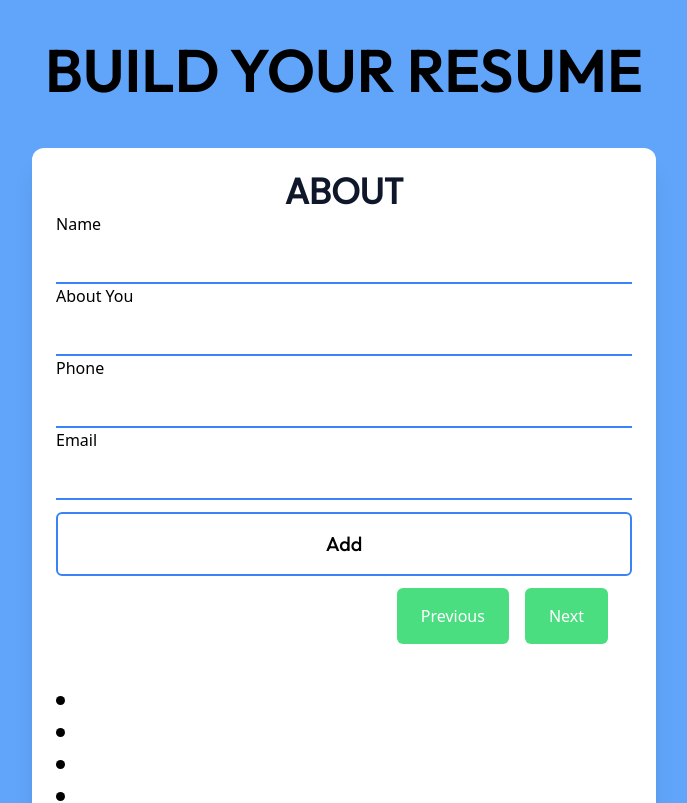
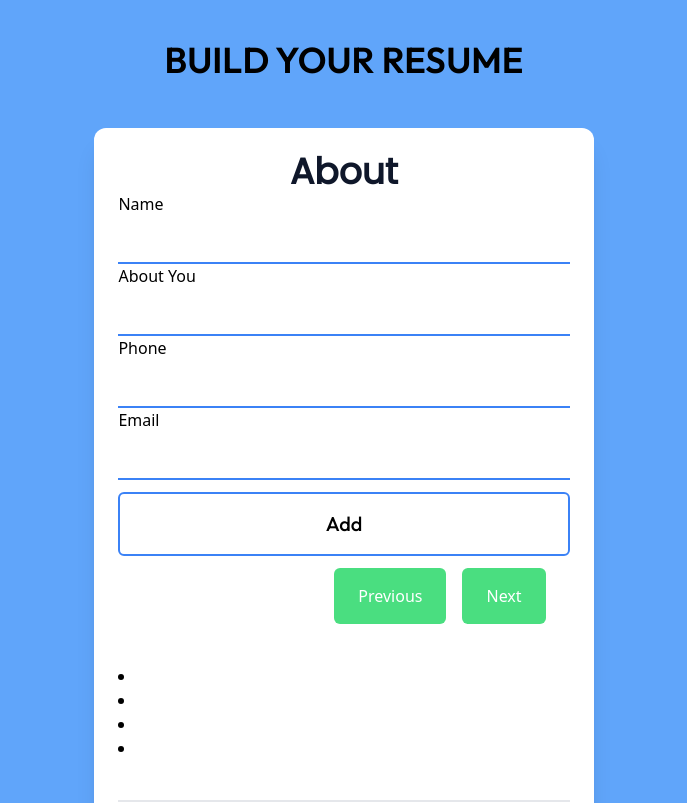
Before and after one commit to scKamannavar/Assignments, a React (Vite) app in the folder React/ResumeBuilder/client/: page / in a window 1280 px wide. Shown: the top 803 px of the page, without its empty margins (296-983 px from the left). Built offline with nearby package versions, Linux system fonts and the light colour scheme.

Commit message:
reactquill and some sizing

```diff
--- a/React/ResumeBuilder/client/package.json
+++ b/React/ResumeBuilder/client/package.json
@@ -10,8 +10,10 @@
     "preview": "vite preview"
   },
   "dependencies": {
+    "framer-motion": "^10.16.4",
     "react": "^18.2.0",
     "react-dom": "^18.2.0",
+    "react-quill": "^2.0.0",
     "uuid": "^9.0.0"
   },
   "devDependencies": {
--- a/React/ResumeBuilder/client/src/App.jsx
+++ b/React/ResumeBuilder/client/src/App.jsx
@@ -128,7 +128,7 @@ const template = {
       setResumeinfo({...resumeinfo,hobbies :updatedArray})
     }
   return (
-    <>
+    <div className=''>
       <Form
         addSkill = {addSkill}
         addEdu = {addEdu}
@@ -167,10 +167,10 @@ const template = {
                 Design 1
           </div> */}
           <div className={`flex justify-center items-center w-48 h-48 bg-blue-100 rounded-md shadow-xl hover:bg-blue-400 mr-10 ${printDesign === 2 ? 'border border-blue-600 bg-blue-400':''} `} onClick={()=>setPrintdesign(2)}>
-              Design 2
+            Design 1
           </div>
           <div className={`flex justify-center items-center w-48 h-48 bg-blue-100 rounded-md shadow-xl hover:bg-blue-400 ${printDesign === 3 ? 'border border-blue-600 bg-blue-400':''} `} onClick={()=>setPrintdesign(3)}>
-              Design 3
+              Design 2
           </div>
         </div>
         <div className='flex justify-center p-4 print:hidden'>
@@ -179,7 +179,7 @@ const template = {
       </div>
 
 
-    </>
+    </div>
   )
 }
 
--- a/React/ResumeBuilder/client/src/components/About.jsx
+++ b/React/ResumeBuilder/client/src/components/About.jsx
@@ -3,11 +3,11 @@ import React from 'react'
 const About = ({abtData}) => {
   return (
     <div>
-       <div className={` border-b-2 py-10 flex text-2xl`}>
+       <div className={` border-b-2 py-10 flex text-md`}>
       {/* <div className={`flex-2 text-2xl w-[30%] pl-10`}>
         <h1>About</h1>
       </div> */}
-      <div className='flex-1 text-2xl'>
+      <div className='flex-1 '>
           {
             // skillData.map((skill, index)=>
             <div>
--- a/React/ResumeBuilder/client/src/components/Skills.jsx
+++ b/React/ResumeBuilder/client/src/components/Skills.jsx
@@ -9,14 +9,14 @@ const Skills = ({skillData, deleteSkill}) => {
   }
   console.log('inside skill component',skillData)  // check
   return (
-    <div className={`${skillData.length ? '': 'hidden'} border-b-2 py-10 flex text-2xl`}>
+    <div className={`${skillData.length ? '': 'hidden'} border-b-2 py-10 flex text-md`}>
       {/* <div className={`flex-2 text-2xl w-[30%] pl-10`}>
         <h1>Skills</h1>
       </div> */}
-      <div className='flex-1 text-2xl'>
+      <div className='flex-1 '>
           {
             skillData.map((skill, index)=>
-            <div key={index} className='list-disc'>{skill} <span onClick={()=>handleDelete(index)}>Delete</span> </div>
+            <div key={index} className='list-disc p-4 bg-slate-300 rounded-lg mb-2'>{skill} <span onClick={()=>handleDelete(index)}>🚫</span> </div>
             )
           }
       </div>
--- a/React/ResumeBuilder/client/src/components/design1.jsx
+++ b/React/ResumeBuilder/client/src/components/design1.jsx
@@ -2,7 +2,7 @@ import React from 'react'
 
 const design1 = ({resumeinfo}) => {
   return (
-    <div className='flex flex-col justify-start font-serif'>
+    <div className={`flex flex-col justify-start font-serif `}>
       <div className='flex-1 border-slate-600 border-b'>
         <h1 className='text-4xl'>{resumeinfo.about.name}</h1>
       </div>
@@ -26,7 +26,8 @@ const design1 = ({resumeinfo}) => {
                                 <h1 className='flex-1 font-semibold'>{exp.company} </h1>
                                 <h1 className='flex-1 font-semibold'>{exp.year}</h1>
                             </div>
-                                <p>{exp.description}</p>
+                                {/* <p >{exp.description}</p> */}
+                                <p className='ql-editor pl-0 [&>ul]:pl-0' dangerouslySetInnerHTML={{ __html: exp.description}} ></p>
                         </div>
             }
             )}
--- a/React/ResumeBuilder/client/src/components/design2.jsx
+++ b/React/ResumeBuilder/client/src/components/design2.jsx
@@ -80,7 +80,8 @@ const design2 = ({resumeinfo}) => {
                             <h1 className='flex-1 font-semibold'>{exp.year}</h1>
                         </div>
                     </div>
-                    <p>{exp.description}</p>
+                    {/* <p>{exp.description}</p> */}
+                    <p className='ql-editor pl-0 [&>ul]:pl-0' dangerouslySetInnerHTML={{ __html: exp.description}} ></p>
                 </div>
                 )}
             </div>
--- a/React/ResumeBuilder/client/src/components/form.jsx
+++ b/React/ResumeBuilder/client/src/components/form.jsx
@@ -5,6 +5,9 @@ import Skills from './Skills'
 import Hobbies from './hobbies'
 import About from './About'
 import { v4 as uuidv4 } from 'uuid';
+import { AnimatePresence, motion, spring } from "framer-motion"
+import ReactQuill from 'react-quill';
+import 'react-quill/dist/quill.snow.css';
 
 const form = ({resumeinfo,addSkill, addEdu,addHobbies, addAbt, addExp, deleteSkill, deleteExp, deleteEdu, deleteHobby }) => {
 
@@ -69,27 +72,13 @@ const form = ({resumeinfo,addSkill, addEdu,addHobbies, addAbt, addExp, deleteSki
 
   return (
     <div className='flex justify-center print:hidden bg-blue-400 flex-col shadow-xl'>
-              <div className='flex justify-center text-6xl font-Outfit pb-6 font-extrabold pt-10 rounded-xl'>
+              <div className='flex justify-center text-4xl font-Outfit pb-6 font-extrabold pt-10 rounded-xl'>
                 <h1>BUILD YOUR RESUME</h1>
               </div>
       <form className='flex flex-col items-center pt-6 rounded-md p-4 min-h-screen w-full' action="">
-        <div className='w-[50%] p-6 bg-white rounded-xl shadow-xl'>
-
-{/* Skills */}
-          <div className={`flex flex-col  ${displayform===4?'block':'hidden'}`}>
-
-              <h1 className='text-4xl font-bold text-slate-900 self-center font-Poppins'>Skills</h1>
+        <div className='sm:w-[60%] md:w-[60%] lg:w-[40%] p-6 bg-white rounded-xl shadow-xl'>
 
 
-              <input className='h-12  p-2 border-b-2 border-blue-500 outline-none ' placeholder='Type your skill here (Eg: "Javascript")' type="text" name="skills" id="skills" value={skill} onChange={(e)=>setSkill(e.target.value)} />
-              <button className='bg-none text-xl font-Outfit hover:text-white border-2 border-blue-500 px-6 py-4 rounded-md hover:bg-blue-400 mt-3' type="button" onClick={handleClickSkil}  >ADD</button>
-              <div className='flex justify-end px-6'>
-                  <button className='bg-green-400 text-white px-6 py-4 rounded-md hover:bg-green-800 mt-3' type="button" onClick={()=>setDisplayform(displayform - 1)}>Previous</button>
-                  <button className='bg-green-400 text-white px-6 py-4 ml-4 rounded-md hover:bg-green-800 mt-3' type="button" onClick={()=>setDisplayform(displayform + 1)}>Next</button>
-
-              </div>
-              <Skills skillData = {resumeinfo.skills} deleteSkill= {deleteSkill} />
-          </div>
 
 {/* Experience */}
           <div className={`flex flex-col ${displayform===2?'block':'hidden'}`}>
@@ -101,7 +90,19 @@ const form = ({resumeinfo,addSkill, addEdu,addHobbies, addAbt, addExp, deleteSki
               <h1>Year</h1>
               <input className='h-12  p-2 border-b-2 border-blue-500 outline-none ' type='text' name="year" id="role" onChange={(e)=>setYear(e.target.value)}/>
               <h1>Description</h1>
-              <textarea className='h-12  p-2 border-b-2 border-blue-500 outline-none ' type='text' name="description" id="description" onChange={(e)=>setDescription(e.target.value)}></textarea>
+              {/* <textarea className='h-12  p-2 border-b-2 border-blue-500 outline-none ' type='text' name="description" id="description" onChange={(e)=>setDescription(e.target.value)}></textarea> */}
+              <ReactQuill
+                      className='border-2 border-blue-500 h-full'
+                       theme="snow"
+                        modules={{
+                        toolbar: [
+                          [{ list: 'bullet' }],
+                          // ['bold', 'italic', 'underline'],
+                        ],
+                      }}
+                      value={description}
+                      onChange={(value)=>setDescription(value)}
+              />
               <button className='bg-none text-xl font-Outfit hover:text-white border-2 border-blue-500 px-6 py-4 rounded-md hover:bg-blue-400 mt-3' type="button" onClick={(e)=>handleClickExperience(e)}>Add</button>
             <div className='flex justify-end px-6'>
               <button className='bg-green-400 text-white px-6 py-4 rounded-md hover:bg-green-800 mt-3' type="button" onClick={()=>setDisplayform(displayform - 1)}>Previous</button>
@@ -132,8 +133,17 @@ const form = ({resumeinfo,addSkill, addEdu,addHobbies, addAbt, addExp, deleteSki
           </div>
 
 {/* About */}
-          <div className={`flex flex-col ${displayform===1?'block':'hidden'}`}>
-              <h1 className='text-4xl font-bold text-slate-900 self-center font-Poppins'>ABOUT</h1>
+          <AnimatePresence>
+            {displayform===1 &&
+            <motion.div
+            key='about'
+            animate={{ x: 0, opacity:1 }}
+            initial = {{x:0, opacity:0}}
+            // exit={{ opacity: 0, scale: 0.5,}}
+            transition={{duration:0.5, type:"tween"}}>
+               <div className={`flex flex-col ${displayform===1?'block':'hidden'}`} >
+
+                    <h1 className='text-4xl font-bold text-slate-900 self-center font-Poppins'>About</h1>
                     <h1 >Name</h1>
                     <input className='h-12  p-2   border-b-2 border-blue-500 outline-none ' value={name} type="text" name="Name" id="Name"onChange={(e)=>setName(e.target.value)} />
                     <h1 >About You</h1>
@@ -150,10 +160,14 @@ const form = ({resumeinfo,addSkill, addEdu,addHobbies, addAbt, addExp, deleteSki
                   </div>
                     <About abtData = {resumeinfo.about}/>
                 </div>
+            </motion.div>
+            }
+
+          </AnimatePresence>
 
 {/*Hobbies */}
           <div className={`flex flex-col ${displayform===5?'block':'hidden'}`}>
-              <h1 className='text-4xl text-slate-900 self-center font-Poppins'>Hobbies/Intersest</h1>
+              <h1 className='text-4xl text-slate-900 self-center font-bold font-Poppins'>Hobbies/Intersest</h1>
               <input className='h-12  p-2 border-b-2 border-blue-500 outline-none ' type="text" name="Hobbies" id="Hobbies"onChange={(e)=>setHobbies(e.target.value)} />
               <button className='bg-none text-xl font-Outfit hover:text-white border-2 border-blue-500 px-6 py-4 rounded-md hover:bg-blue-400 mt-3' type="button" onClick={(e)=>handleClickHobby(e)}>Add</button>
               <div className='flex justify-end px-6'>
@@ -163,6 +177,20 @@ const form = ({resumeinfo,addSkill, addEdu,addHobbies, addAbt, addExp, deleteSki
             </div>
               <Hobbies hobbiesData={resumeinfo.hobbies} deleteHobby={deleteHobby}/>
           </div>
+{/* Skills */}
+            <div className={`flex flex-col ${displayform===4?'block':'hidden'}`}>
+              <h1 className='text-4xl font-bold text-slate-900 self-center font-Poppins'>Skills</h1>
+
+
+              <input className='h-12  p-2 border-b-2 border-blue-500 outline-none ' placeholder='Type your skill here (Eg: "Javascript")' type="text" name="skills" id="skills" value={skill} onChange={(e)=>setSkill(e.target.value)} />
+              <button className='bg-none text-xl font-Outfit hover:text-white border-2 border-blue-500 px-6 py-4 rounded-md hover:bg-blue-400 mt-3' type="button" onClick={handleClickSkil}  >ADD</button>
+              <div className='flex justify-end px-6'>
+                  <button className='bg-green-400 text-white px-6 py-4 rounded-md hover:bg-green-800 mt-3' type="button" onClick={()=>setDisplayform(displayform - 1)}>Previous</button>
+                  <button className='bg-green-400 text-white px-6 py-4 ml-4 rounded-md hover:bg-green-800 mt-3' type="button" onClick={()=>setDisplayform(displayform + 1)}>Next</button>
+
+              </div>
+              <Skills skillData = {resumeinfo.skills} deleteSkill= {deleteSkill} />
+          </div>
         </div>
 
       </form>
--- a/React/ResumeBuilder/client/src/components/hobbies.jsx
+++ b/React/ResumeBuilder/client/src/components/hobbies.jsx
@@ -9,14 +9,14 @@ const Hobbies = ({hobbiesData,deleteHobby}) => {
 
 //   console.log('inside hobbies component',hobbiesData) //  check
   return (
-    <div className={`border-b-2 py-10 flex text-2xl`}>
+    <div className={`border-b-2 py-10 flex text-md`}>
       {/* <div className={`flex-2 text-2xl w-[30%] pl-10`}>
         <h1>Hobbies</h1>
       </div> */}
-      <div className='flex-1 text-2xl'>
+      <div className='flex-1 '>
           {
             hobbiesData.map((hobby, index)=>
-            <li key={index} className='list-disc'>{hobby}<span onClick={()=>handleDelete(index)}>Delete</span></li>
+            <div key={index} className='list-disc p-4 bg-slate-300 rounded-lg mb-2'>{hobby}<span onClick={()=>handleDelete(index)}>🚫</span></div>
             )
           }
       </div>
```
Also changed, not shown: React/ResumeBuilder/client/src/components/Education.jsx (+4 -4 lines), React/ResumeBuilder/client/src/components/Experience.jsx (+5 -5 lines), 1 other file (tests, documents, lock files or other folders). Lines whose indentation alone changed are shown as unchanged.
